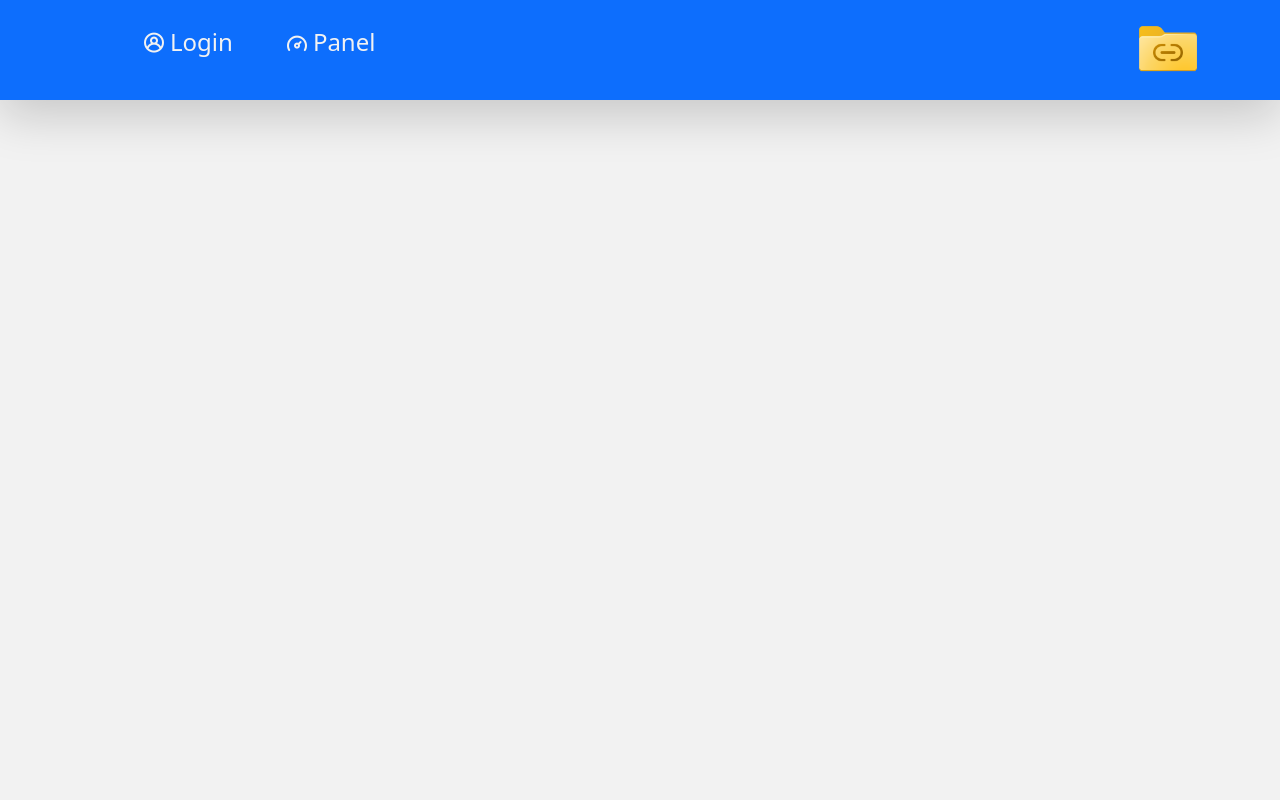
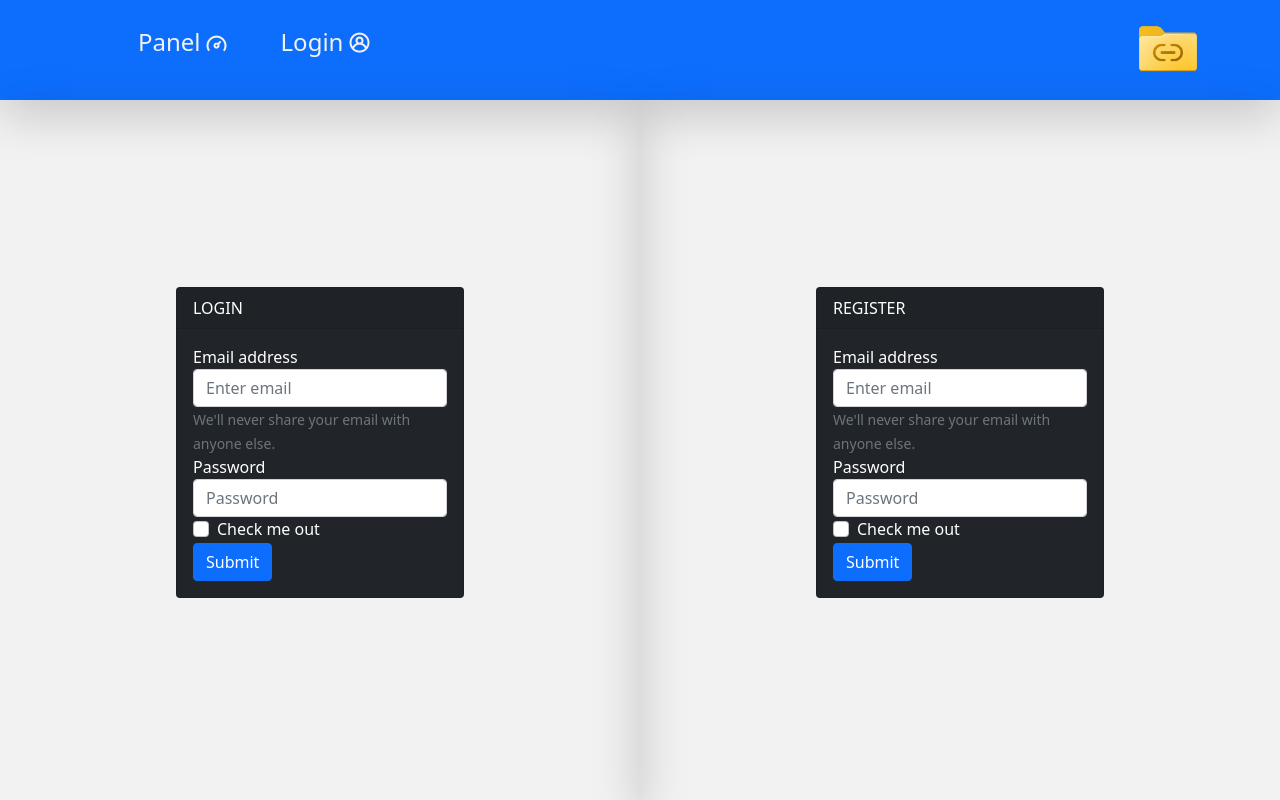
Before and after one commit to n2nima/Li2S, a PHP site: page / in a window 1280 px wide. Run offline with PHP 8.4, Linux system fonts and the light colour scheme.

Commit message:
index.html forms

```diff
--- a/assets/styles/main.css
+++ b/assets/styles/main.css
@@ -23,3 +23,8 @@ body {
   width: 100%;
   height: calc(100vh - 100px);
 }
+
+div.submain {
+  width: 50%;
+  height: auto;
+}
--- a/index.html
+++ b/index.html
@@ -1,5 +1,5 @@
 <!DOCTYPE html>
-<html lang="en" dir="rtl">
+<html lang="en">
 <head>
     <meta charset="UTF-8">
     <meta name="viewport" content="width=device-width, initial-scale=1.0">
@@ -13,11 +13,7 @@
     <section id="header" class="bg-primary shadow-lg d-flex align-items-center">
         <div class="container">
             <div class="row">
-                <div class="col-6 logo"><img
-                        src="assets/logo.png"
-                        alt="logo" width="60px">
-                </div>
-                <div class="col-6 d-flex justify-content-end align-items-center">
+                <div class="col-6 d-flex justify-content-start align-items-center">
                     <ul class="d-flex justify-content-end align-items-center">
                         <a href="#">
                             <li class="mx-4">Panel<i class="uil uil-tachometer-fast-alt mx-1"></i></li>
@@ -27,10 +23,67 @@
                         </a>
                     </ul>
                 </div>
+                <div class="col-6 logo d-flex justify-content-end align-items-center"><img
+                        src="assets/logo.png"
+                        alt="logo" width="60px">
+                </div>
             </div>
         </div>
     </section>
-    <section id="main" class="d-flex"></section>
+    <section id="main" class="d-flex">
+        <div class="submain shadow-lg d-flex justify-content-center align-items-center">
+            <div class="card text-white bg-dark mb-3" style="max-width: 18rem;">
+                <div class="card-header">LOGIN</div>
+                <div class="card-body">
+                    <form>
+                        <div class="form-group">
+                            <label for="exampleInputEmail1">Email address</label>
+                            <input type="email" class="form-control" id="exampleInputEmail1"
+                                aria-describedby="emailHelp" placeholder="Enter email">
+                            <small id="emailHelp" class="form-text text-muted">We'll never share your email with anyone
+                                else.</small>
+                        </div>
+                        <div class="form-group">
+                            <label for="exampleInputPassword1">Password</label>
+                            <input type="password" class="form-control" id="exampleInputPassword1"
+                                placeholder="Password">
+                        </div>
+                        <div class="form-group form-check">
+                            <input type="checkbox" class="form-check-input" id="exampleCheck1">
+                            <label class="form-check-label" for="exampleCheck1">Check me out</label>
+                        </div>
+                        <button type="submit" class="btn btn-primary">Submit</button>
+                    </form>
+                </div>
+            </div>
+        </div>
+        <div class="submain shadow-lg d-flex justify-content-center align-items-center">
+            <div class="card text-white bg-dark mb-3" style="max-width: 18rem;">
+                <div class="card-header">REGISTER</div>
+                <div class="card-body">
+                    <form>
+                        <div class="form-group">
+                            <label for="exampleInputEmail1">Email address</label>
+                            <input type="email" class="form-control" id="exampleInputEmail1"
+                                aria-describedby="emailHelp" placeholder="Enter email">
+                            <small id="emailHelp" class="form-text text-muted">We'll never share your email with anyone
+                                else.</small>
+                        </div>
+                        <div class="form-group">
+                            <label for="exampleInputPassword1">Password</label>
+                            <input type="password" class="form-control" id="exampleInputPassword1"
+                                placeholder="Password">
+                        </div>
+                        <div class="form-group form-check">
+                            <input type="checkbox" class="form-check-input" id="exampleCheck1">
+                            <label class="form-check-label" for="exampleCheck1">Check me out</label>
+                        </div>
+                        <button type="submit" class="btn btn-primary">Submit</button>
+                    </form>
+                </div>
+            </div>
+        </div>
+    </section>
 </body>
 
 </html>
```
Lines whose indentation alone changed are shown as unchanged.
